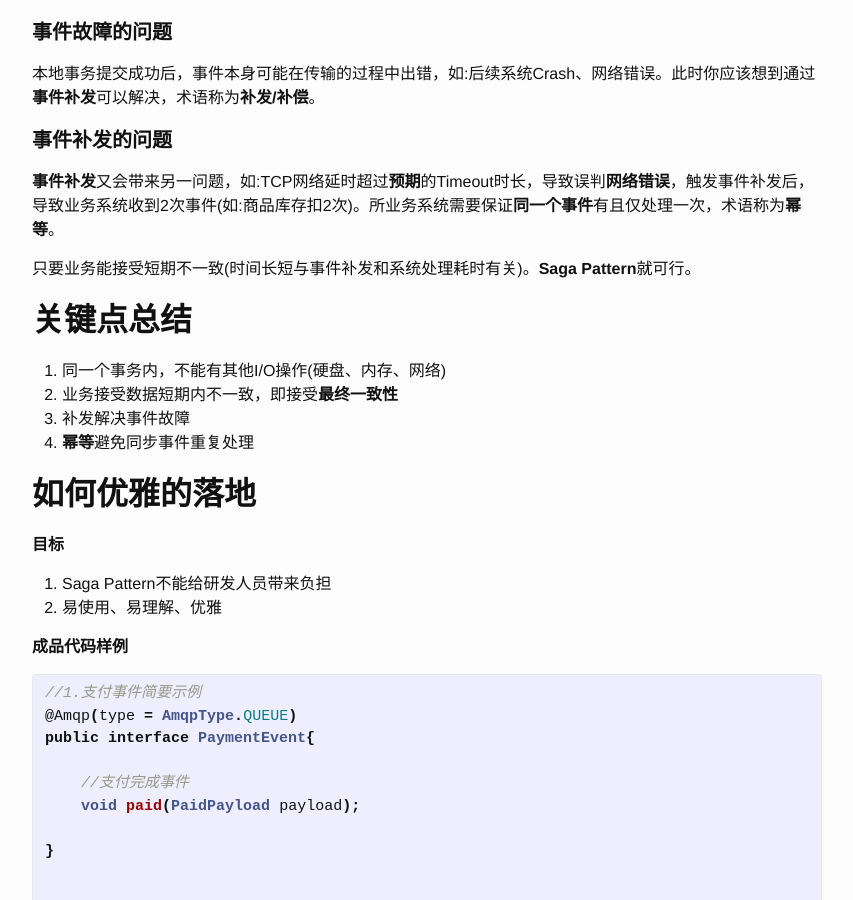
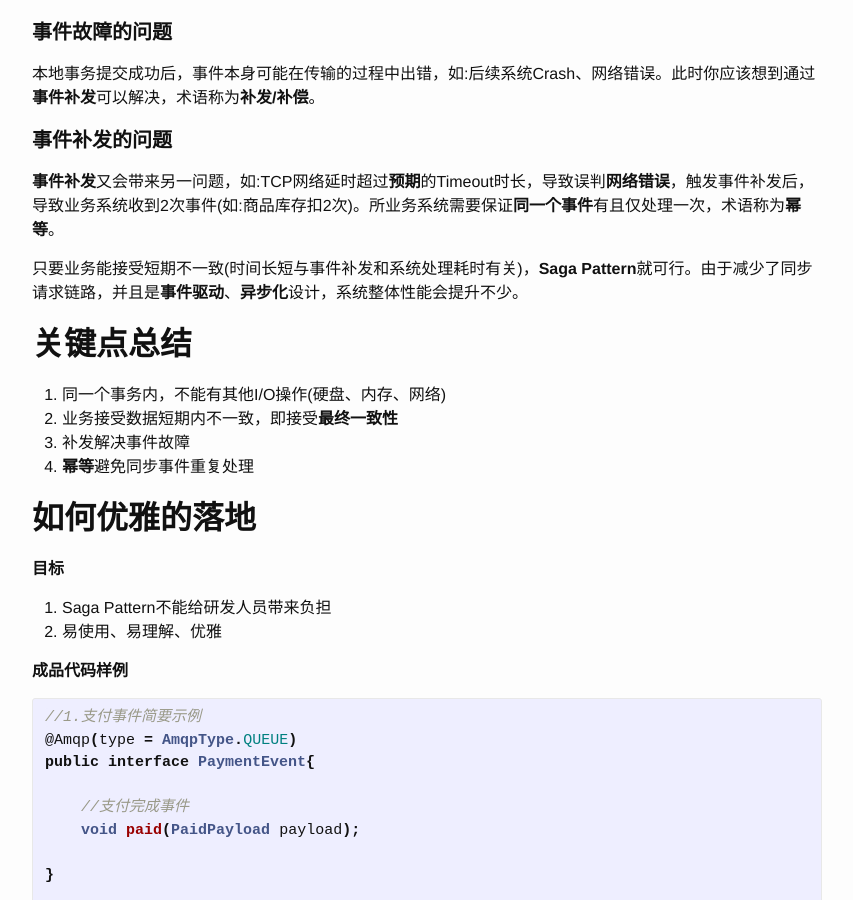
Before and after one commit to 028820/028820.github.io, a Jekyll site: the page built from _posts/2016-04-25-XA.markdown, in a window 1280 px wide and 900 px high, scrolled down 1191 px. Shown: the whole window, without its empty margins (213-1066 px from the left). Built offline with Jekyll 4.4.1, drawn with Linux system fonts in a browser that asks for light colours; comment, search, counter and statistics services are not loaded; part of the change alters nothing that is shown; some of the changed text lies outside the part shown.

Commit message:
分布式事务Blog调

```diff
--- a/_posts/2016-04-25-XA.markdown
+++ b/_posts/2016-04-25-XA.markdown
@@ -1,6 +1,6 @@
 ---
 layout: post
-title:  "分布式事务解决方案"
+title:  "分布式事务解决方案与落地"
 date:   2016-04-25 20：30：23 +0800
 categories: blog
 
@@ -54,8 +54,7 @@ Saga Pattern是分布式事务的一个**解决方案**，并不是一种技术
 
 **事件补发**又会带来另一问题，如:TCP网络延时超过**预期**的Timeout时长，导致误判**网络错误**，触发事件补发后，导致业务系统收到2次事件(如:商品库存扣2次)。所业务系统需要保证**同一个事件**有且仅处理一次，术语称为**幂等**。
 
-只要业务能接受短期不一致(时间长短与事件补发和系统处理耗时有关)。**Saga Pattern**就可行。
-
+只要业务能接受短期不一致(时间长短与事件补发和系统处理耗时有关)，**Saga Pattern**就可行。由于减少了同步请求链路，并且是**事件驱动**、**异步化**设计，系统整体性能会提升不少。
 
 <H2><B>关键点总结</B></H2>
 
@@ -133,3 +132,7 @@ public class PaymentEventListener implement PaymentEvent {
 // 这样即可达成优雅落地的目标，对研发人员无负担，易使用。
 
 {% endhighlight %}
+
+**相关资料**
+
+[Saga Pattern](https://microservices.io/patterns/data/saga.html){:target="_blank"}
```
